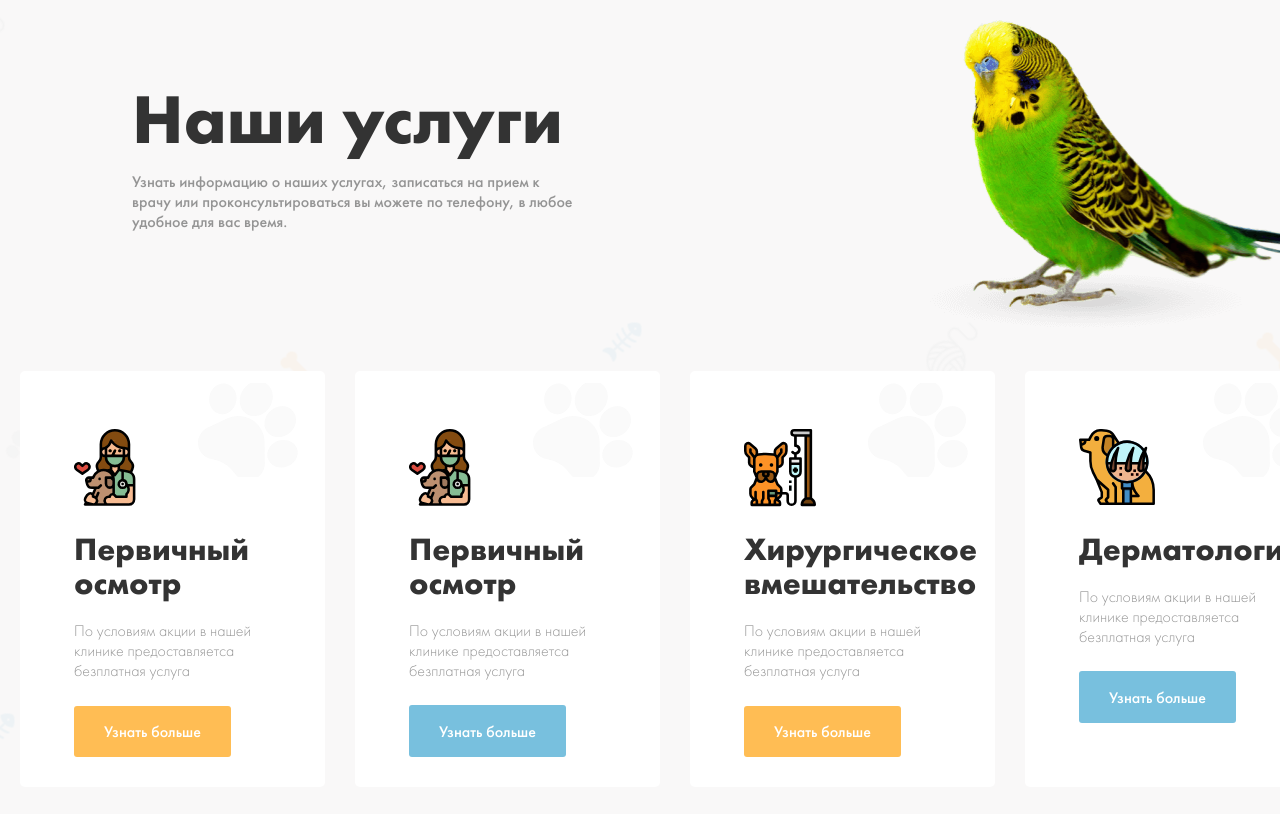
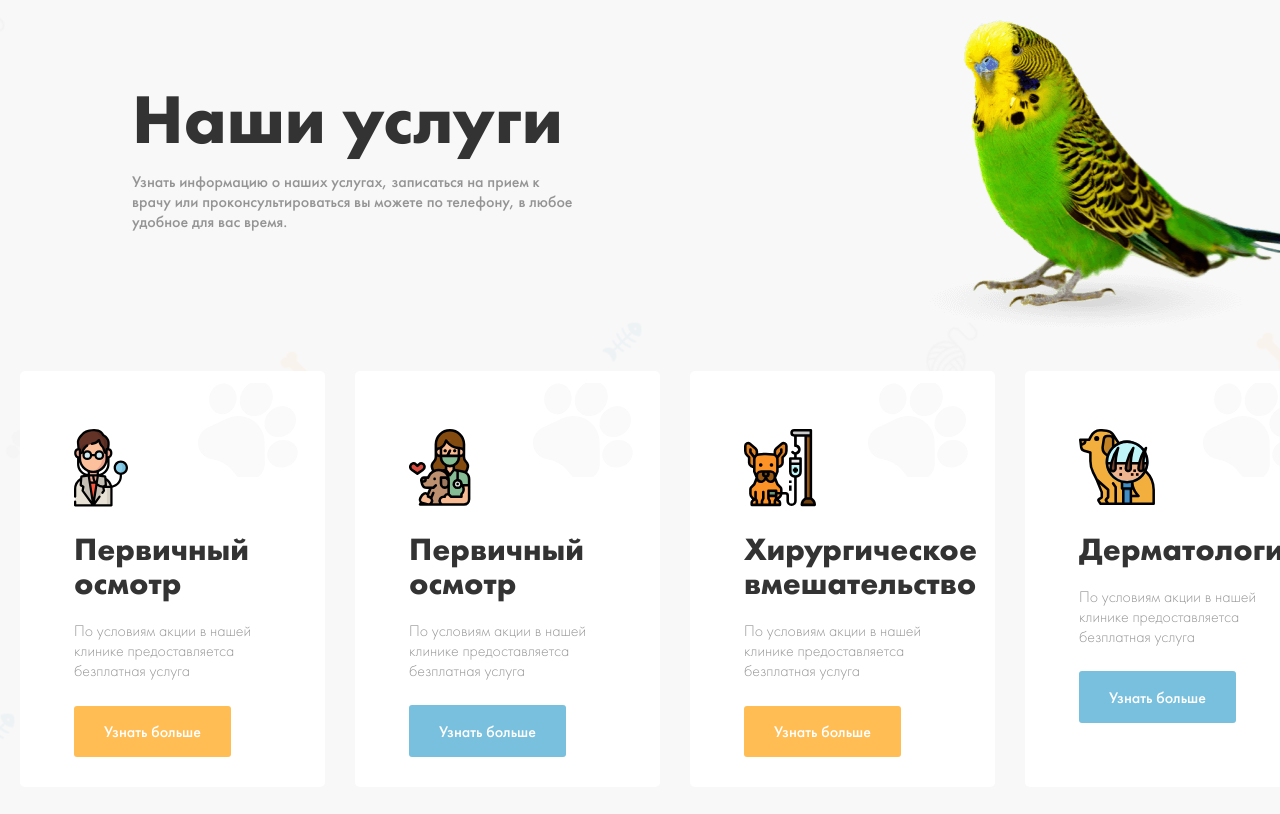
Before and after one commit to shirinsultonova/Vet-clinic, a plain HTML site: page services.html in a window 1280 px wide. Shown: the part 134-948 px from the top of the page. Drawn offline with Linux system fonts and the light colour scheme; files whose address does not match are found by name.

Commit message:
add services page

```diff
--- a/css/main.css
+++ b/css/main.css
@@ -1962,7 +1962,7 @@ margin-top: 21px;
   display: inline-block;
   width: 86px;
   height: 78px;
-  background-image: url("../images/osmotr-2.svg");
+  background-image: url("../images/doctor.svg");
   background-repeat: no-repeat;
   margin-bottom: 21px;
 }
```
